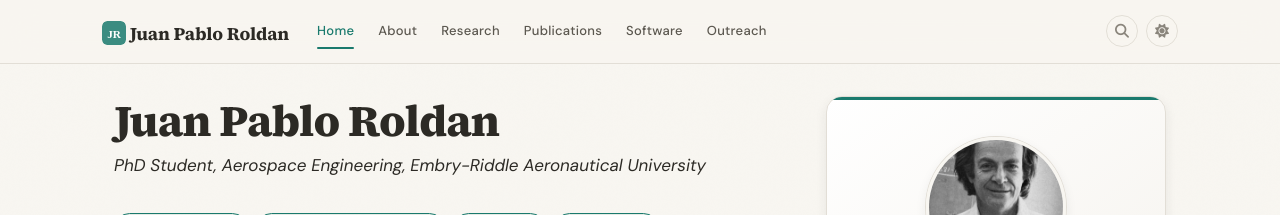
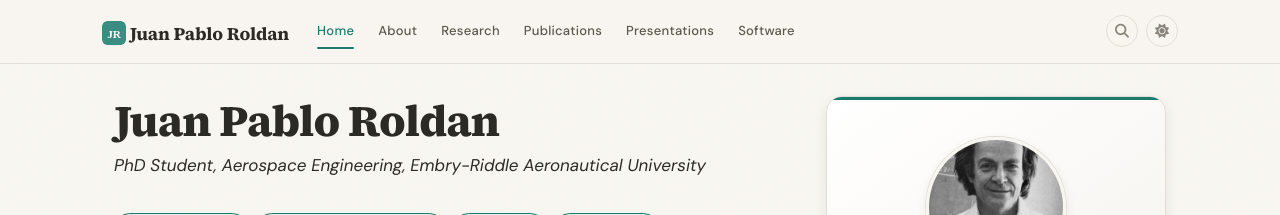
Before and after one commit to JuanPabloRoldan/JuanPabloRoldan.github.io, a Jekyll site: the page built from _pages/home.md, in a window 1280 px wide. Shown: the top 215 px of the page. Built offline with Jekyll 4.4.1, drawn with Linux system fonts in a browser that asks for light colours; a style sheet for code colours, icons or effects is not loaded.

Commit message:
Add presentations to navigation and remove outreach

```diff
--- a/_config.yml
+++ b/_config.yml
@@ -38,8 +38,8 @@ nav_pages:
   - name: about
   - name: research
   - name: publications
+  - name: presentations
   - name: software
-  - name: outreach
 
 # ============================================================
 # Advanced Settings (you probably don't need to change these)
```
